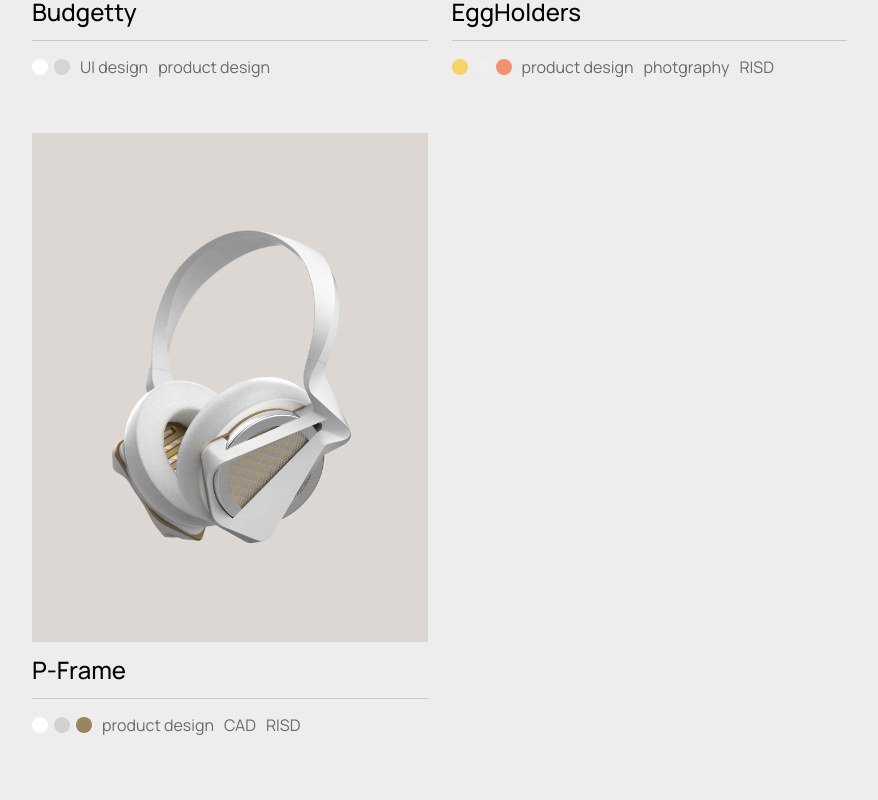
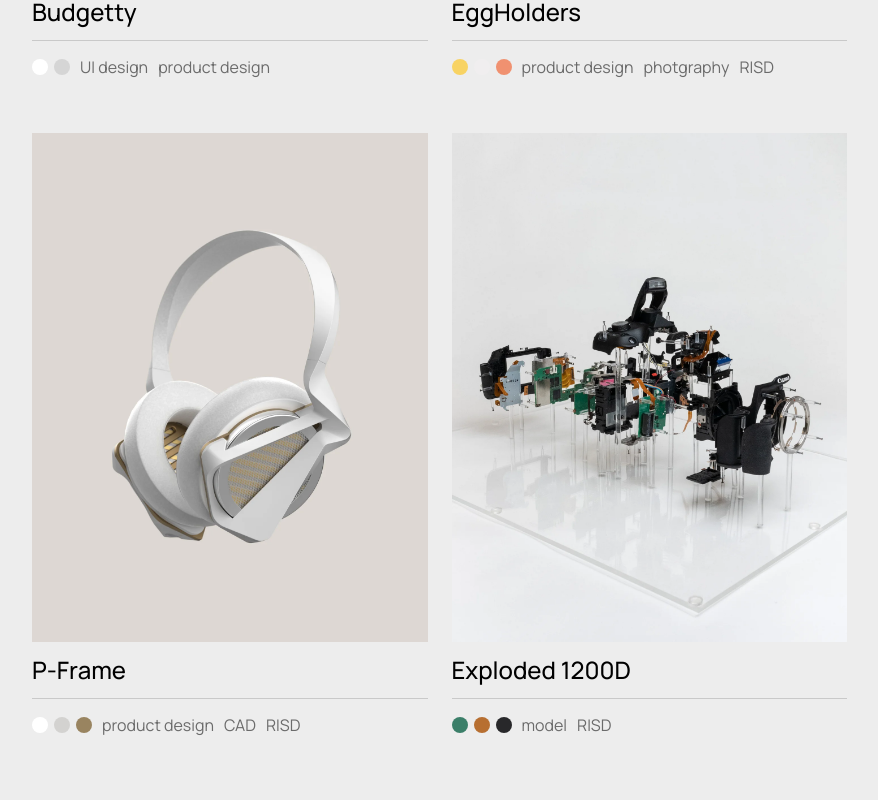
Before and after one commit to richardfxr/richardfxr, a React (Vite) app: page / in a window 1280 px wide. Shown: the part 1500-2300 px from the top of the page, without its empty margins (393-1271 px from the left). Built offline with nearby package versions, Linux system fonts and the light colour scheme; a web font is replaced by a local one.

Commit message:
✨NEW: created Exploded1200D page

```diff
--- a/src/components/AnimatedRoutes.jsx
+++ b/src/components/AnimatedRoutes.jsx
@@ -18,6 +18,8 @@ import Archive from '../pages/Archive'
 import Budgetty from '../pages/projects/Budgetty'
 import EggHolders from '../pages/projects/EggHolders'
 import PFrame from '../pages/projects/PFrame'
+import Exploded1200D from "../pages/projects/Exploded1200D"
+import RISDSophomore from "../pages/projects/RISDSophomore"
 
 // === ROUTES =============================
 export const routes = [
@@ -83,6 +85,21 @@ export const projects = [
         cardLabels: ['product design', 'CAD', 'RISD'],
         labels: ['Rhode Island School of Design', 'Computer-aided design'],
     },
+    {
+        path: '/projects/exploded1200d',
+        element: () => <Exploded1200D />,
+        title: 'Exploded 1200D',
+        image: {folder: 'Exploded1200D', fileName: 'Exploded1200D-thumbnail', alt: 'White headphones with dark gold accents.'},
+        date: '2021-10',
+        colors: [
+            {hex: '#3B7F69', name: 'faded jade'},
+            {hex: '#B76F31', name: 'orange'},
+            {hex: '#28282A', name: 'black'},
+        ],
+        media: ['Model making'],
+        cardLabels: ['model', 'RISD'],
+        labels: ['Rhode Island School of Design'],
+    },
 ]
 
 export default function AnimatedRoutes() {
--- a/src/components/PageHeading.scss
+++ b/src/components/PageHeading.scss
@@ -14,6 +14,7 @@
 
     &__letter {
         display: inline-block;
+        white-space: pre;
     }
 }
 
--- /dev/null
+++ b/src/pages/projects/Exploded1200D.jsx
@@ -0,0 +1,50 @@
+// === IMPORTS ============================
+// Sass
+import './Exploded1200D.scss'
+// components
+import { projects } from '../../components/AnimatedRoutes'
+import PageTemplate from "../../components/PageTemplate"
+import ProjectInfo from "../../components/ProjectInfo"
+import Section from "../../components/Section"
+import Image from "../../components/Image"
+import UnderlinedLink from '../../components/UnderlinedLink'
+
+export default function Exploded1200D() {
+    // project title
+    const title = 'Exploded 1200D'
+    // get corresponding project object from projects array
+    const project = projects.find(elem => elem.title === title)
+
+    return (
+        <PageTemplate heading={title} id="exploded1200d">
+            <ProjectInfo project={project}>
+                Ever wondered what a DSLR looks like on the inside? I did, so I took apart a broken <UnderlinedLink href="https://en.wikipedia.org/wiki/Canon_EOS_1200D" target="_blank">Canon EOS 1200D</UnderlinedLink> and made it into an exploded view model. This project was part of a RISD ID course taught by <UnderlinedLink href="https://www.prattframeworks.com/" target="_blank">Max Pratt</UnderlinedLink>.
+            </ProjectInfo>
+
+            <Section heading="Video" id="video">
+                <div className='videoContainer'>
+                    <iframe src="https://player.vimeo.com/video/640798865?h=85e6a6a4eb?dnt=1" frameBorder="0" allow="fullscreen; picture-in-picture" allowFullScreen></iframe>
+                </div><script src="https://player.vimeo.com/api/player.js"></script>
+            </Section>
+
+            <Section heading="Parts Index" id="partsindex">
+                <p className='lg'>As part of the disassembly process, the <UnderlinedLink href="https://v9.richardfxr.com/1200d" target="_blank" styling="em">Canon EOS 1200D Parts Index</UnderlinedLink> was created to help me keep track of all the different components. Each component has a short description with links to relevant parts.</p>
+                <Image folder="Exploded1200D" fileName="Exploded1200D-partsIndex" alt="An iPad Pro displaying a list of parts from the camera." />
+            </Section>
+
+            <Section heading="Sketch" id="sketch">
+                <Image folder="Exploded1200D" fileName="Exploded1200D-sketch" alt="A shaded graphite render of an exploded Canon camera. Everything from the PCBs to the mirror box is visible." />
+            </Section>
+
+            <Section heading="Photos" id="photos">
+                <Image folder="Exploded1200D" fileName="Exploded1200D-1" alt="Three-quarter side view of the final exploded view model. Each piece is held above the acrylic base with acrylic rods that are cut perfectly to length." />
+                <Image folder="Exploded1200D" fileName="Exploded1200D-2" alt="Side view of the final model. Most pieces like the PCBs are quite thin, with only the mirror box, spine piece, and outer shell being noticeably thicker." />
+                <div className='twoCol'>
+                    <Image folder="Exploded1200D" fileName="Exploded1200D-3" alt="Top view of the final model." />
+                    <Image folder="Exploded1200D" fileName="Exploded1200D-4" alt="Front view of the final model. The model appears rather crowded from this perspective as all the different pieces stack together." />
+                </div>
+                <Image folder="Exploded1200D" fileName="Exploded1200D-5" alt="Close-up of the font of the model. Focus is placed on the lens mount ring and front shell of the camera." />
+            </Section>
+        </PageTemplate>
+    )
+}
--- /dev/null
+++ b/src/pages/projects/Exploded1200D.scss
@@ -0,0 +1,11 @@
+#exploded1200d {
+    .section {
+        padding-bottom: var(--pad-6xl);
+
+        &__main {
+            display: flex;
+            flex-flow: column nowrap;
+            gap: var(--pad-xl);
+        }
+    }
+}
```
Also changed, not shown: 1 other file (tests, documents, lock files or other folders).
